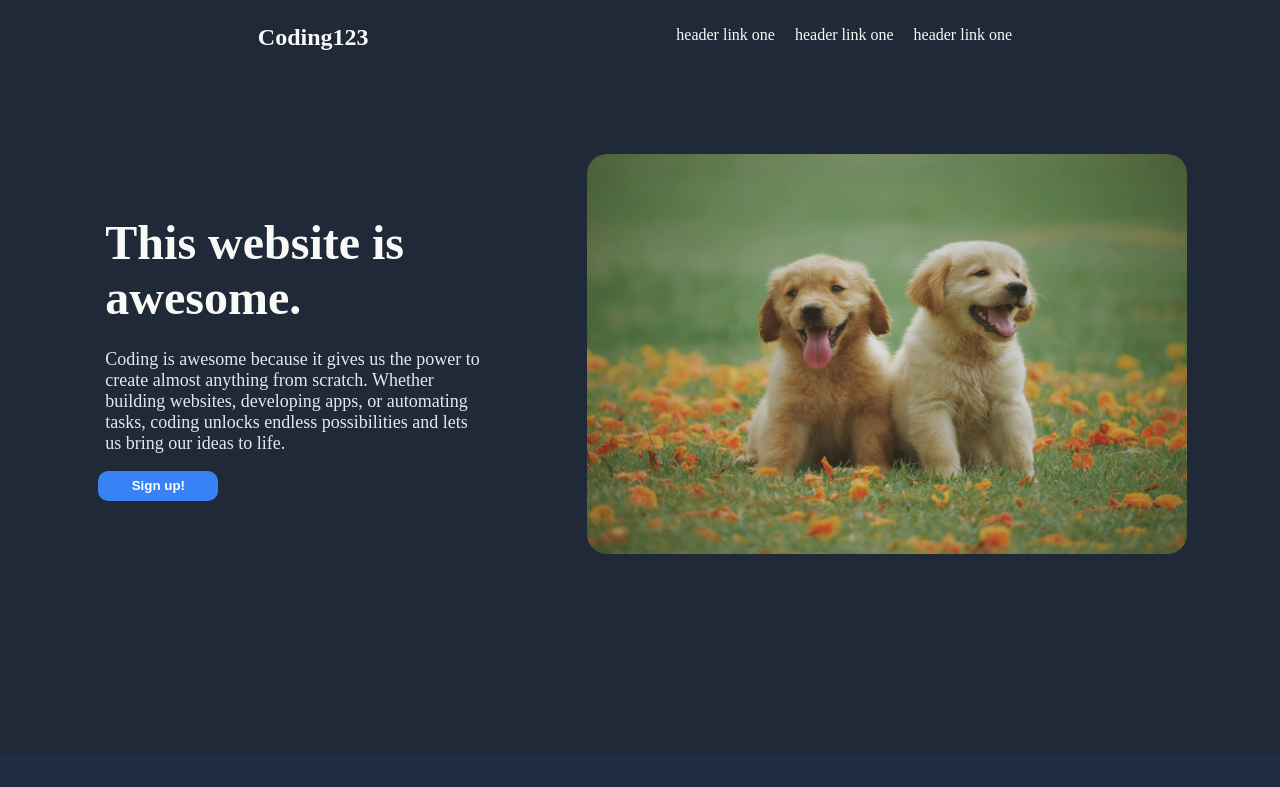
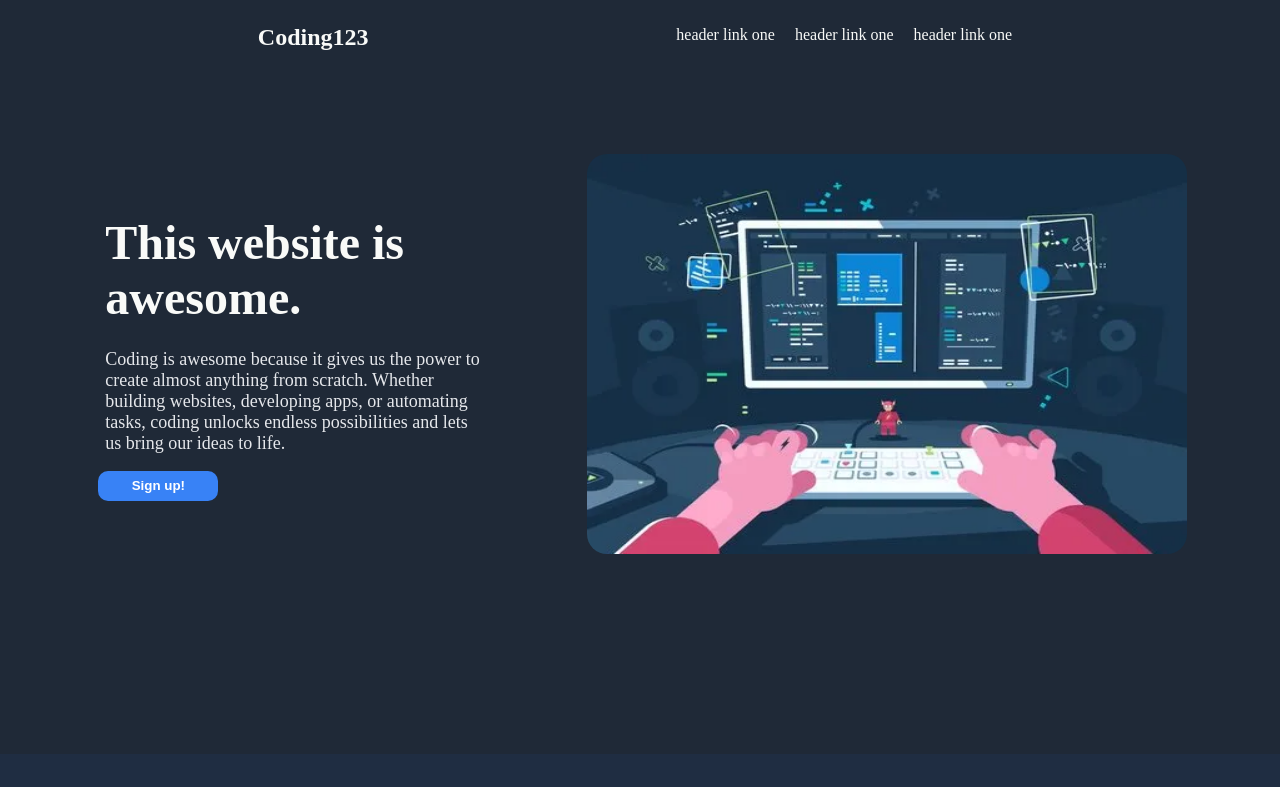
Before and after one commit to dyrrcan/htmlcssproject, a plain HTML site: page index.html in a window 1280 px wide. Shown: the top 787 px of the page. Drawn offline with Linux system fonts and the light colour scheme.

Commit message:
Update index.html

```diff
--- a/index.html
+++ b/index.html
@@ -31,7 +31,7 @@
             </div>
 
             <div class="imageholder">
-                <img src ="./images/dog.jpg" alt="Dog image" style="width: 600px; height: 400px;">
+                <img src ="./images/1.jpg" alt="Dog image" style="width: 600px; height: 400px;">
 
 
             </div>
```
